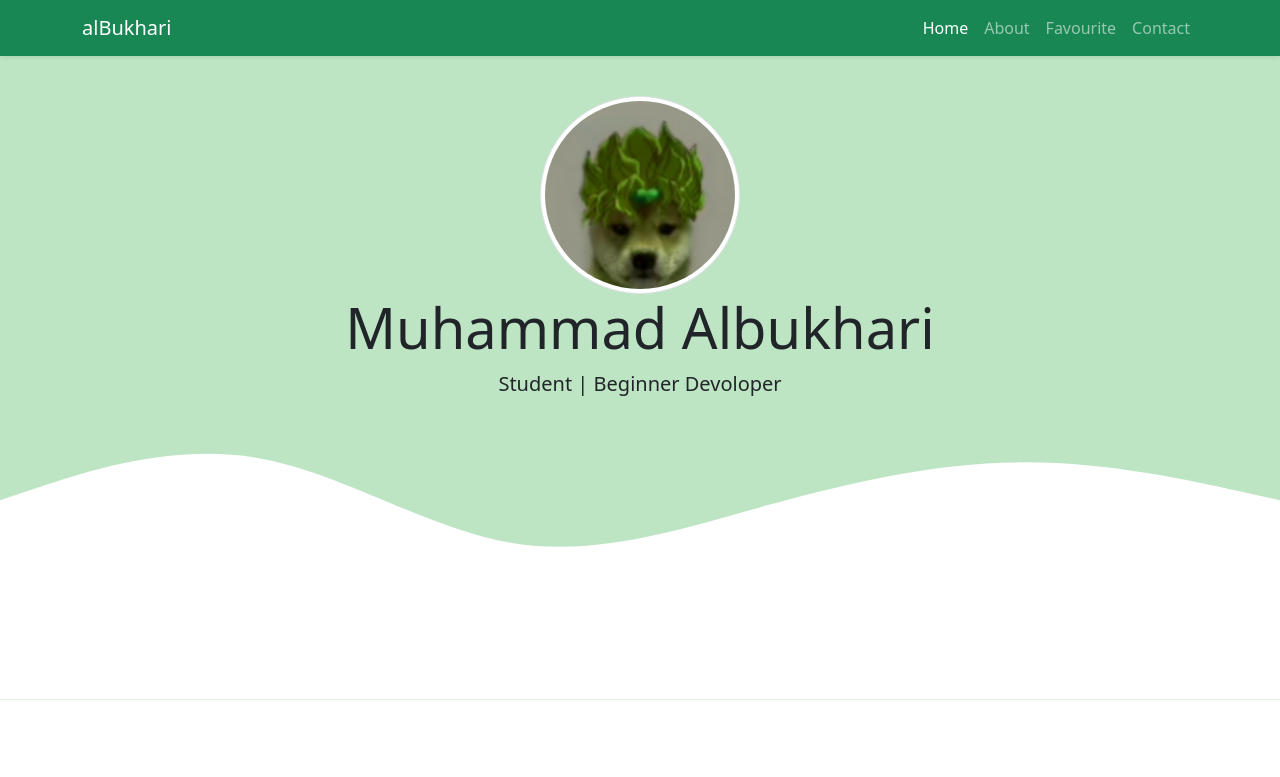
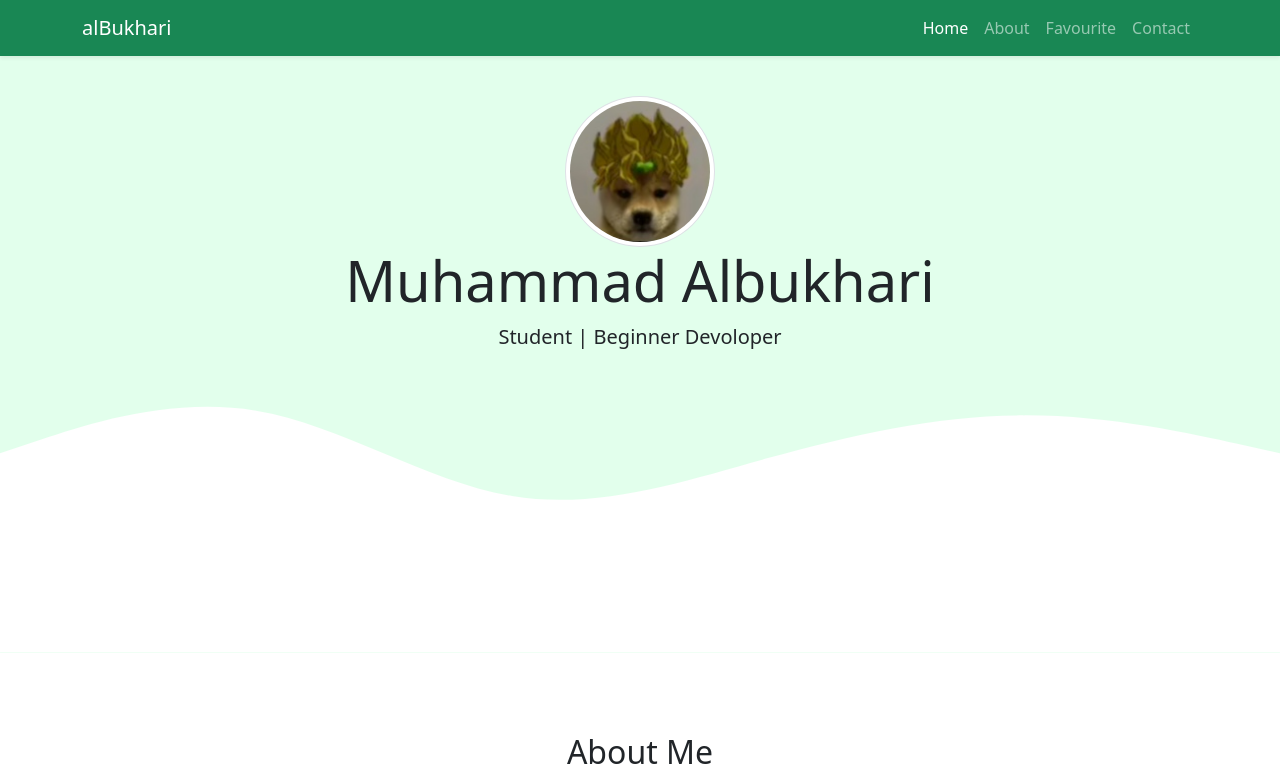
Before and after one commit to albukhari69/albukhari69.github.io, a plain HTML site: page index.html in a window 1280 px wide. Shown: the top 777 px of the page. Drawn offline with nearby package versions, Linux system fonts and the light colour scheme.

Commit message:
mengubah warna pada background dan poto

```diff
--- a/index.html
+++ b/index.html
@@ -46,7 +46,7 @@
 
     <!-- Jumbotron -->
     <section class="jumbotron text-center">
-      <img src="img/dio2.JPG" alt="dio MUDA-MUDA-MUDA" width="200" class="rounded-circle img-thumbnail" />
+      <img src="img/dio1.JPG" alt="dio MUDA-MUDA-MUDA" width="150" class="rounded-circle img-thumbnail" />
       <h1 class="display-4">Muhammad Albukhari</h1>
       <p class="lead">Student | Beginner Devoloper</p>
       <svg xmlns="http://www.w3.org/2000/svg" viewBox="0 0 1440 320">
--- a/style.css
+++ b/style.css
@@ -1,10 +1,10 @@
 .jumbotron {
     padding-top: 6rem;
-    background-color: #bde4c3;
+    background-color: #e2ffec;
 }
 
 #favourite {
-    background-color: #bde4c3;
+    background-color: #e2ffec;
 }
 
 section {
```
